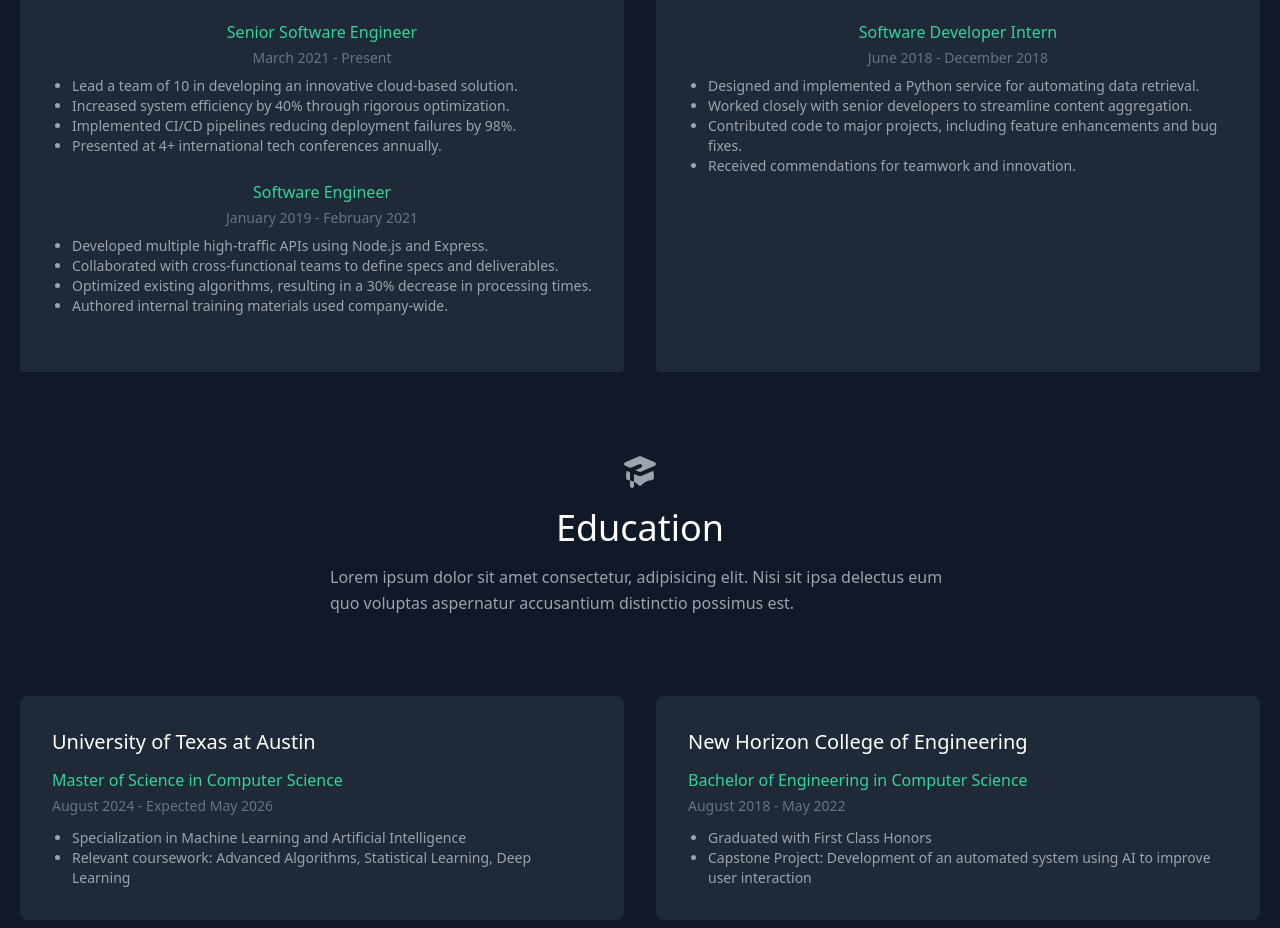
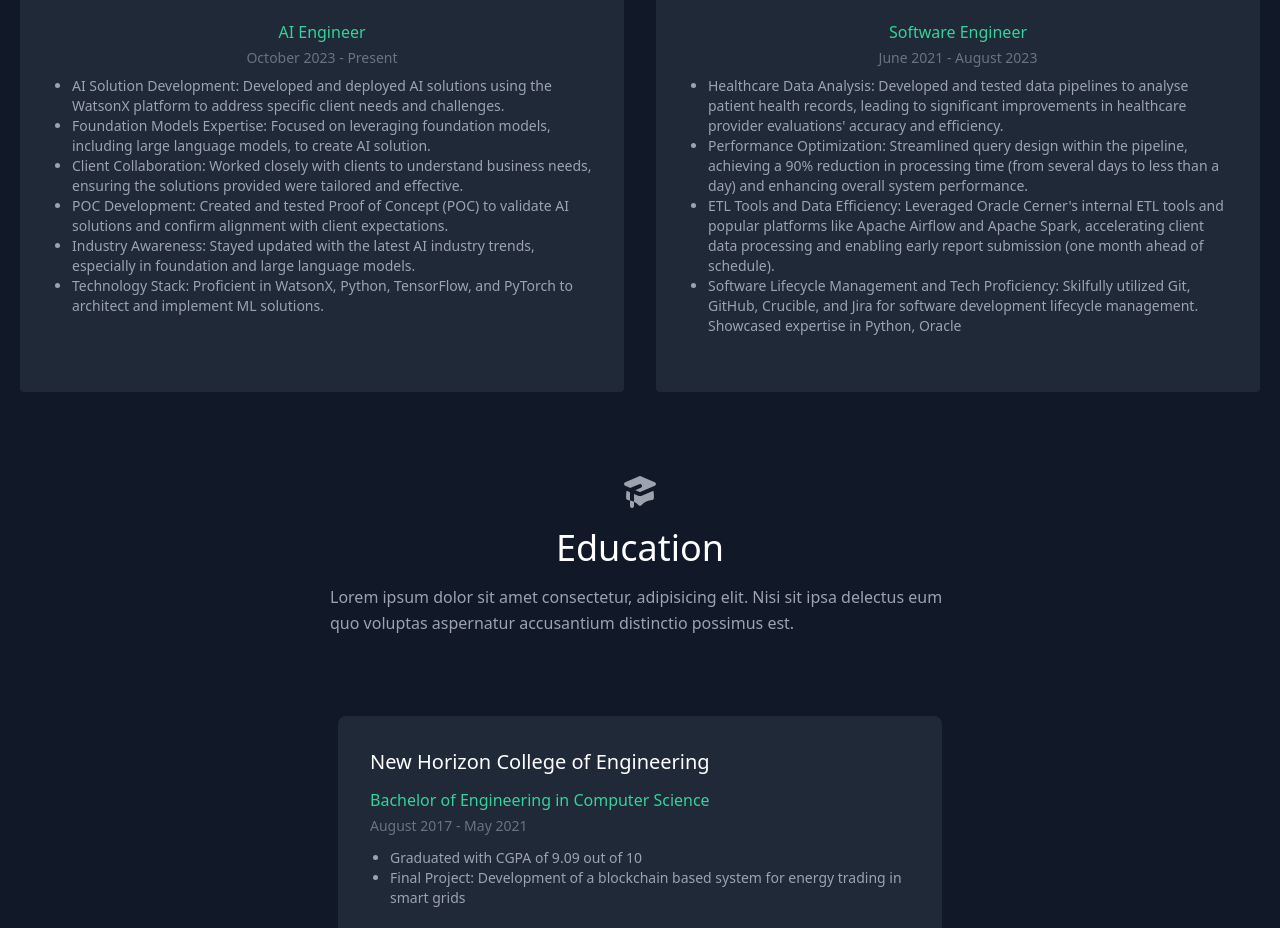
Before and after one commit to ruman-shaikh/ruman-shaikh.github.io, a React (Create React App) app: page / in a window 1280 px wide. Shown: the part 1869-2797 px from the top of the page. Built offline with nearby package versions, Linux system fonts and the light colour scheme.

Commit message:
added data

```diff
--- a/src/components/About.js
+++ b/src/components/About.js
@@ -8,14 +8,12 @@ export default function About() {
       <div className="container mx-auto flex px-10 py-20 md:flex-row flex-col items-center">
         <div className="lg:flex-grow md:w-1/2 lg:pr-24 md:pr-16 flex flex-col md:items-start md:text-left mb-16 md:mb-0 items-center text-center">
           <h1 className="title-font sm:text-4xl text-3xl mb-4 font-medium text-white">
-            Hi, I'm Reed.
+            Hi, I'm Ruman.
             <br className="hidden lg:inline-block" />I love to build amazing
             apps.
           </h1>
           <p className="mb-8 leading-relaxed">
-            Lorem ipsum dolor sit amet, consectetur adipisicing elit. Qui
-            laborum quasi, incidunt dolore iste nostrum cupiditate voluptas?
-            Laborum, voluptas natus?
+          As an AI Engineer at IBM's WatsonX Client Engineering team, I specialize in fine-tuning, aligning, and deploying large language models (LLMs) using advanced prompt engineering techniques. I leverage the cutting-edge watsonx.ai platform to ensure the seamless integration and performance of these models in various client applications. I am deeply passionate about machine learning research and applying them to solve real-world challenges and creating a positive impact.
           </p>
           <div className="flex justify-center">
             <a
--- a/src/components/Navbar.js
+++ b/src/components/Navbar.js
@@ -9,7 +9,7 @@ export default function Navbar() {
       <div className="container mx-auto flex flex-wrap p-5 flex-col md:flex-row items-center">
         <a className="title-font font-medium text-white mb-4 md:mb-0">
           <a href="#about" className="ml-3 text-xl">
-            Reed Barger
+            Ruman Shaikh
           </a>
         </a>
         <nav className="md:mr-auto md:ml-4 md:py-1 md:pl-4 md:border-l md:border-gray-700	flex flex-wrap items-center text-base justify-center">
--- a/src/components/Socials.js
+++ b/src/components/Socials.js
@@ -4,16 +4,16 @@ export default function Socials() {
     return (
         <section id="socials" className="bg-gray-900 text-white">
             <div className="container px-5 py-10 mx-auto flex justify-center space-x-4">
-                <a href="https://www.linkedin.com/in/yourprofile" className="hover:text-green-400">
+                <a href="https://www.linkedin.com/in/ruman-shaikh/" className="hover:text-green-400">
                     LinkedIn
                 </a>
-                <a href="https://github.com/yourprofile" className="hover:text-green-400">
+                <a href="https://github.com/ruman-shaikh" className="hover:text-green-400">
                     GitHub
                 </a>
-                <a href="https://twitter.com/yourprofile" className="hover:text-green-400">
-                    Twitter
+                <a href="https://x.com/skrumanahmed" className="hover:text-green-400">
+                    X
                 </a>
-                <a href="https://scholar.google.com/citations?user=yourprofile" className="hover:text-green-400">
+                <a href="https://scholar.google.com/citations?user=VeX96toAAAAJ&hl=en" className="hover:text-green-400">
                     Google Scholar
                 </a>
             </div>
--- a/src/data.js
+++ b/src/data.js
@@ -2,25 +2,14 @@
 
 export const education = [
   {
-    school: "University of Texas at Austin",
-    degree: "Master of Science",
-    field: "Computer Science",
-    startDate: "August 2024",
-    endDate: "Expected May 2026",
-    description: [
-      "Specialization in Machine Learning and Artificial Intelligence",
-      "Relevant coursework: Advanced Algorithms, Statistical Learning, Deep Learning"
-    ]
-  },
-  {
     school: "New Horizon College of Engineering",
     degree: "Bachelor of Engineering",
     field: "Computer Science",
-    startDate: "August 2018",
-    endDate: "May 2022",
+    startDate: "August 2017",
+    endDate: "May 2021",
     description: [
-      "Graduated with First Class Honors",
-      "Capstone Project: Development of an automated system using AI to improve user interaction"
+      "Graduated with CGPA of 9.09 out of 10",
+      "Final Project: Development of a blockchain based system for energy trading in smart grids",
     ]
   }
 ];
@@ -30,41 +19,32 @@ export const workExperience = [
     company: "IBM",
     roles: [
       {
-        title: "Senior Software Engineer",
-        startDate: "March 2021",
+        title: "AI Engineer",
+        startDate: "October 2023",
         endDate: "Present",
         description: [
-          "Lead a team of 10 in developing an innovative cloud-based solution.",
-          "Increased system efficiency by 40% through rigorous optimization.",
-          "Implemented CI/CD pipelines reducing deployment failures by 98%.",
-          "Presented at 4+ international tech conferences annually."
-        ]
-      },
-      {
-        title: "Software Engineer",
-        startDate: "January 2019",
-        endDate: "February 2021",
-        description: [
-          "Developed multiple high-traffic APIs using Node.js and Express.",
-          "Collaborated with cross-functional teams to define specs and deliverables.",
-          "Optimized existing algorithms, resulting in a 30% decrease in processing times.",
-          "Authored internal training materials used company-wide."
+          "AI Solution Development: Developed and deployed AI solutions using the WatsonX platform to address specific client needs and challenges.",
+          "Foundation Models Expertise: Focused on leveraging foundation models, including large language models, to create AI solution.",
+          "Client Collaboration: Worked closely with clients to understand business needs, ensuring the solutions provided were tailored and effective.",
+          "POC Development: Created and tested Proof of Concept (POC) to validate AI solutions and confirm alignment with client expectations.",
+          "Industry Awareness: Stayed updated with the latest AI industry trends, especially in foundation and large language models.",
+          "Technology Stack: Proficient in WatsonX, Python, TensorFlow, and PyTorch to architect and implement ML solutions."
         ]
       }
     ]
   },
   {
-    company: "Google",
+    company: "Oracle Health",
     roles: [
       {
-        title: "Software Developer Intern",
-        startDate: "June 2018",
-        endDate: "December 2018",
+        title: "Software Engineer",
+        startDate: "June 2021",
+        endDate: "August 2023",
         description: [
-          "Designed and implemented a Python service for automating data retrieval.",
-          "Worked closely with senior developers to streamline content aggregation.",
-          "Contributed code to major projects, including feature enhancements and bug fixes.",
-          "Received commendations for teamwork and innovation."
+          "Healthcare Data Analysis: Developed and tested data pipelines to analyse patient health records, leading to significant improvements in healthcare provider evaluations' accuracy and efficiency.",
+          "Performance Optimization: Streamlined query design within the pipeline, achieving a 90% reduction in processing time (from several days to less than a day) and enhancing overall system performance.",
+          "ETL Tools and Data Efficiency: Leveraged Oracle Cerner's internal ETL tools and popular platforms like Apache Airflow and Apache Spark, accelerating client data processing and enabling early report submission (one month ahead of schedule).",
+          "Software Lifecycle Management and Tech Proficiency: Skilfully utilized Git, GitHub, Crucible, and Jira for software development lifecycle management. Showcased expertise in Python, Oracle"
         ]
       }
     ]
@@ -78,7 +58,7 @@ export const projects = [
       description:
         "Lorem ipsum dolor sit amet consectetur adipisicing elit. Praesentium dolore rerum laborum iure enim sint nemo omnis voluptate exercitationem eius?",
       image: "favicon.ico",
-      link: "https://reactbootcamp.com",
+      link: "https://google.com",
     },
     {
       title: "React Tracks",
@@ -86,7 +66,7 @@ export const projects = [
       description:
         "Lorem ipsum dolor sit amet consectetur adipisicing elit. Praesentium dolore rerum laborum iure enim sint nemo omnis voluptate exercitationem eius?",
       image: "favicon.ico",
-      link: "https://reedbarger.com",
+      link: "https://google.com",
     },
     {
       title: "DevChat",
@@ -94,7 +74,7 @@ export const projects = [
       description:
         "Lorem ipsum dolor sit amet consectetur adipisicing elit. Praesentium dolore rerum laborum iure enim sint nemo omnis voluptate exercitationem eius?",
       image: "favicon.ico",
-      link: "https://jsbootcamp.com",
+      link: "https://google.com",
     },
     {
       title: "Epic Todo App",
@@ -102,21 +82,24 @@ export const projects = [
       description:
         "Lorem ipsum dolor sit amet consectetur adipisicing elit. Praesentium dolore rerum laborum iure enim sint nemo omnis voluptate exercitationem eius?",
       image: "favicon.ico",
-      link: "https://pythonbootcamp.com",
+      link: "https://google.com",
     },
   ];
 
 // Define your skills array here
 export const skills = [
-  "JavaScript",
-  "React",
-  "Node.js",
+  "C/C++",
   "Python",
-  "HTML",
-  "CSS",
-  "Git",
-  "MongoDB",
+  "Java",
+  "PyTorch",
+  "TensorFlow",
+  "SQL",
+  "PySpark",
+  "Hadoop",
+  "Cuda",
   "Docker",
   "AWS",
-  "GraphQL"
+  "IBM Cloud",
+  "Git",
+  "Linux"
 ];
```
Also changed, not shown: 1 other file (tests, documents, lock files or other folders).
